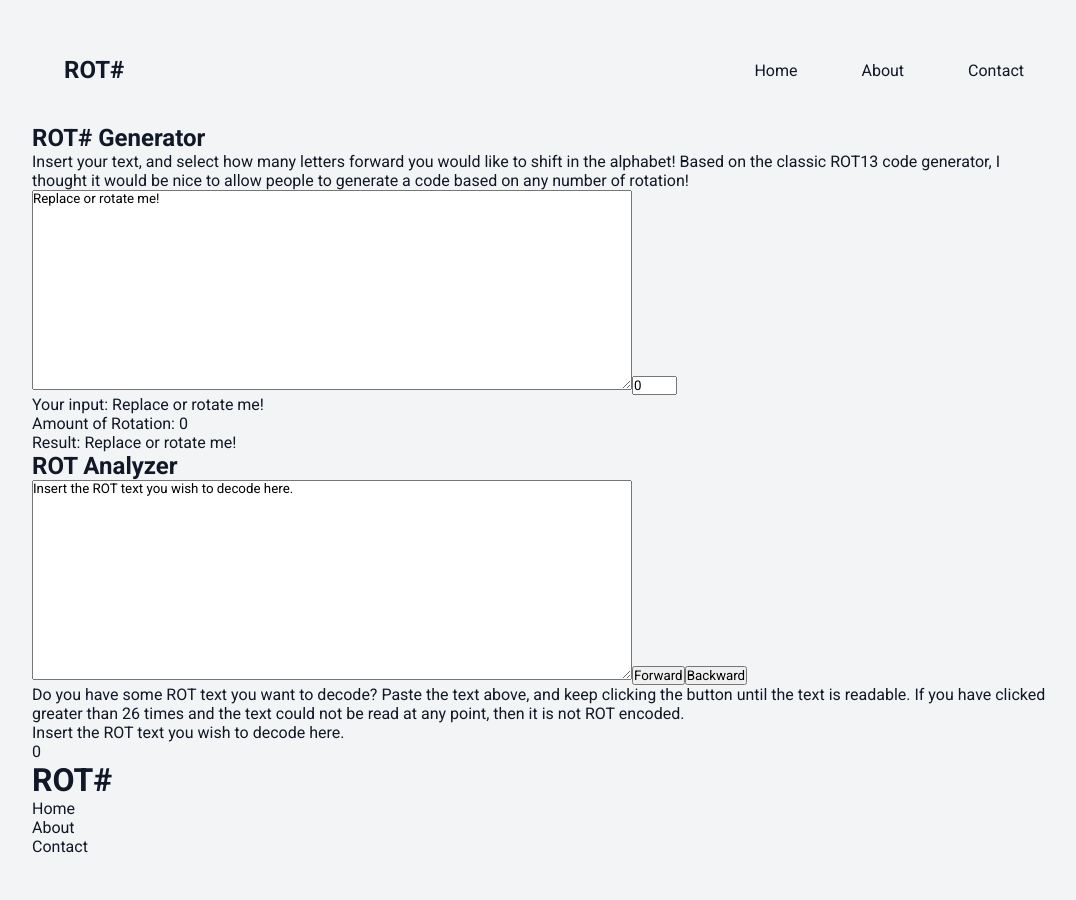
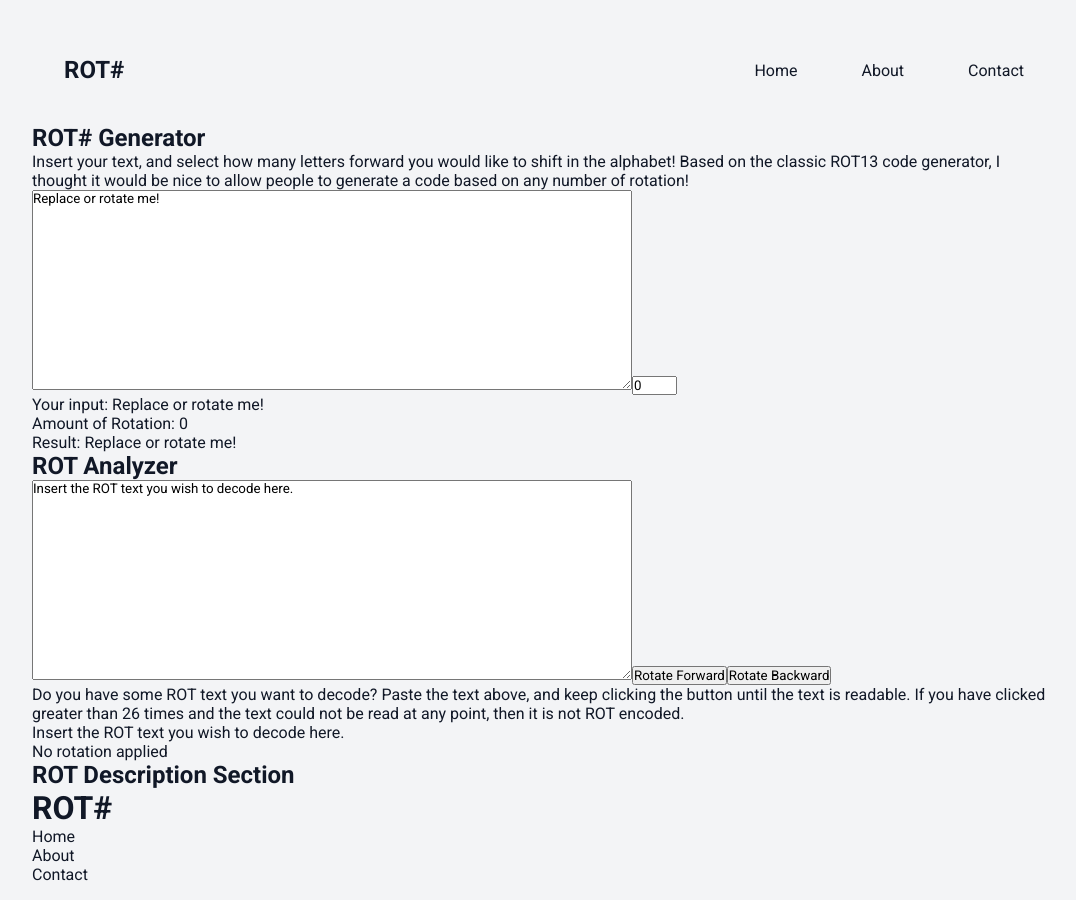
Before and after one commit to Personal-Library/rot-generator, a Vue app: page / in a window 1280 px wide. Shown: the whole page, without its empty margins (96-1172 px from the left). Before the commit the page ends 872 px from the top, so only its background shows below. Built offline with nearby package versions, Linux system fonts and the light colour scheme.

Commit message:
feat: Create rot describer

```diff
--- a/src/components/RotAnalyzerSection.vue
+++ b/src/components/RotAnalyzerSection.vue
@@ -1,44 +1,58 @@
 <template>
 	<h2>ROT Analyzer</h2>
 	<textarea class="input-field" v-model="text" />
-	<button @click="handleClick('forward')">Forward</button>
-	<button @click="handleClick('backward')">Backward</button>
+	<button @click="handleClick('forward')">Rotate Forward</button>
+	<button @click="handleClick('backward')">Rotate Backward</button>
 	<p>
 		Do you have some ROT text you want to decode? Paste the text above, and keep clicking the button
 		until the text is readable. If you have clicked greater than 26 times and the text could not be
 		read at any point, then it is not ROT encoded.
 	</p>
 	<p>{{ analyzedText }}</p>
-	<p>{{ count }}</p>
+	<p>{{ calculatedRotations }}</p>
 </template>
 
 <script>
-import { ref, watchEffect, computed } from 'vue';
+import { ref, computed } from 'vue';
 import rotGenerator from '../helpers/rot-generator';
 
 export default {
 	setup() {
 		const text = ref('Insert the ROT text you wish to decode here.');
 		const count = ref(0);
-		let analyzedText = computed(() => rotGenerator(text.value, count.value));
+		const analyzedText = computed(() => rotGenerator(text.value, count.value));
+    const calculatedRotations = computed(() => {
+      if (count.value === 26 || count.value === 0) {
+        return 'No rotation applied';
+      } else {
+        return `This text was forward rotated ${26 - count.value} times.`
+      }
+    })
 
 		const handleClick = (direction) => {
 			if (direction === 'forward') {
 				if (count.value < 26) {
 					count.value++;
 				}
-			} else {
+			} else if (direction === 'backward') {
 				if (count.value > 0) {
 					count.value--;
 				}
 			}
 		};
 
+    /**
+     * TODO: Clean this component up and change the counter so it shows the absolute
+     * degree of rotation and not how many times we have to rotate it forward to get
+     * the correct text.
+     */
+
 		return {
 			text,
 			analyzedText,
 			handleClick,
 			count,
+      calculatedRotations
 		};
 	},
 };
--- a/src/components/RotReverseSection.vue
+++ b/src/components/RotDescriptionSection.vue
@@ -1,10 +1,13 @@
 <template>
+  <h2>ROT Description Section</h2>
 
 </template>
 
 <script>
 export default {
+  setup() {
 
+  }
 }
 </script>
 
--- a/src/views/Home.vue
+++ b/src/views/Home.vue
@@ -2,18 +2,21 @@
 	<IntroSection />
 	<RotSection />
 	<RotAnalyzerSection />
+	<RotDescriptionSection />
 </template>
 
 <script>
 import IntroSection from '../components/IntroSection';
 import RotSection from '../components/RotSection';
 import RotAnalyzerSection from '../components/RotAnalyzerSection';
+import RotDescriptionSection from '../components/RotDescriptionSection';
 
 export default {
 	components: {
 		IntroSection,
 		RotSection,
 		RotAnalyzerSection,
+		RotDescriptionSection,
 	},
 };
 </script>
```
Also changed, not shown: src/helpers/rot-describer.js (added, +40 -0 lines).
